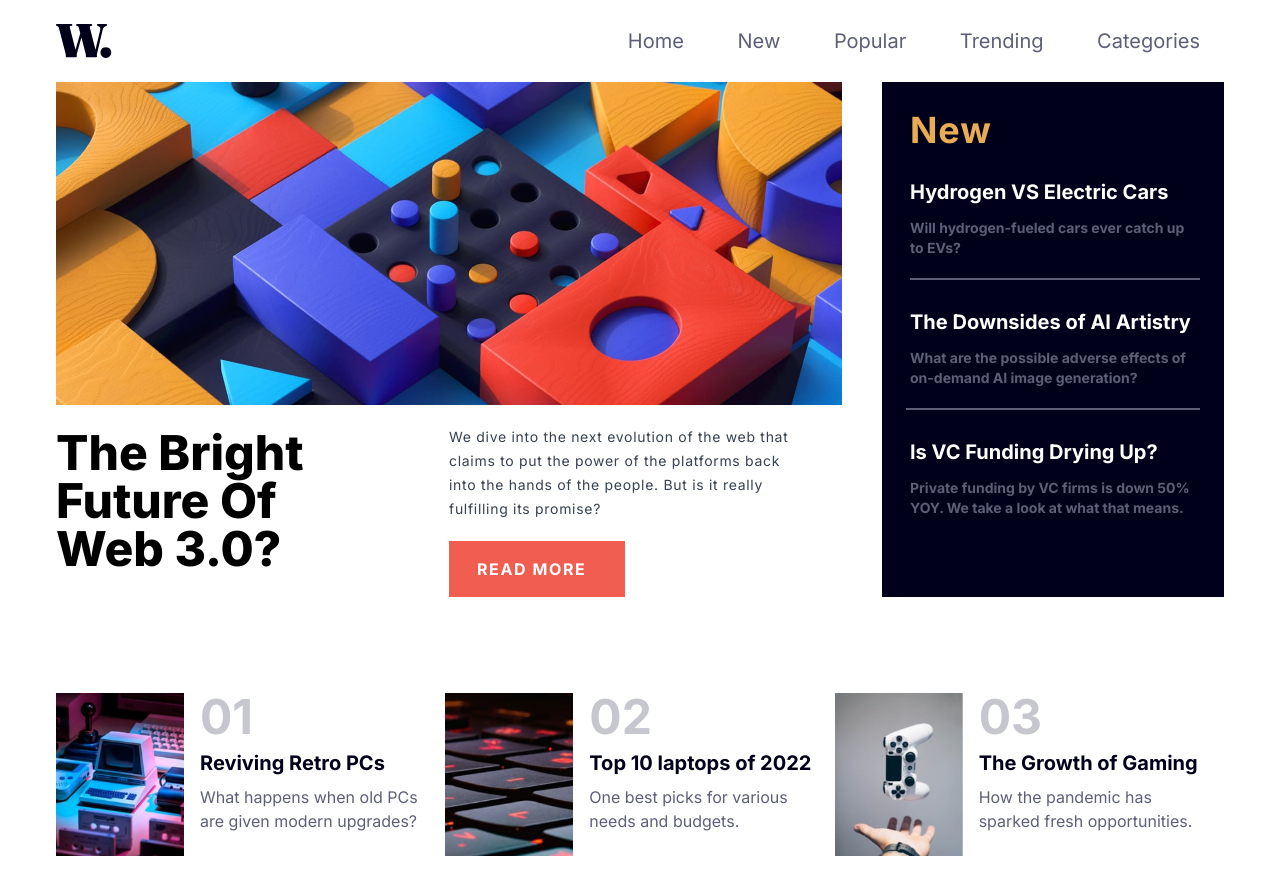
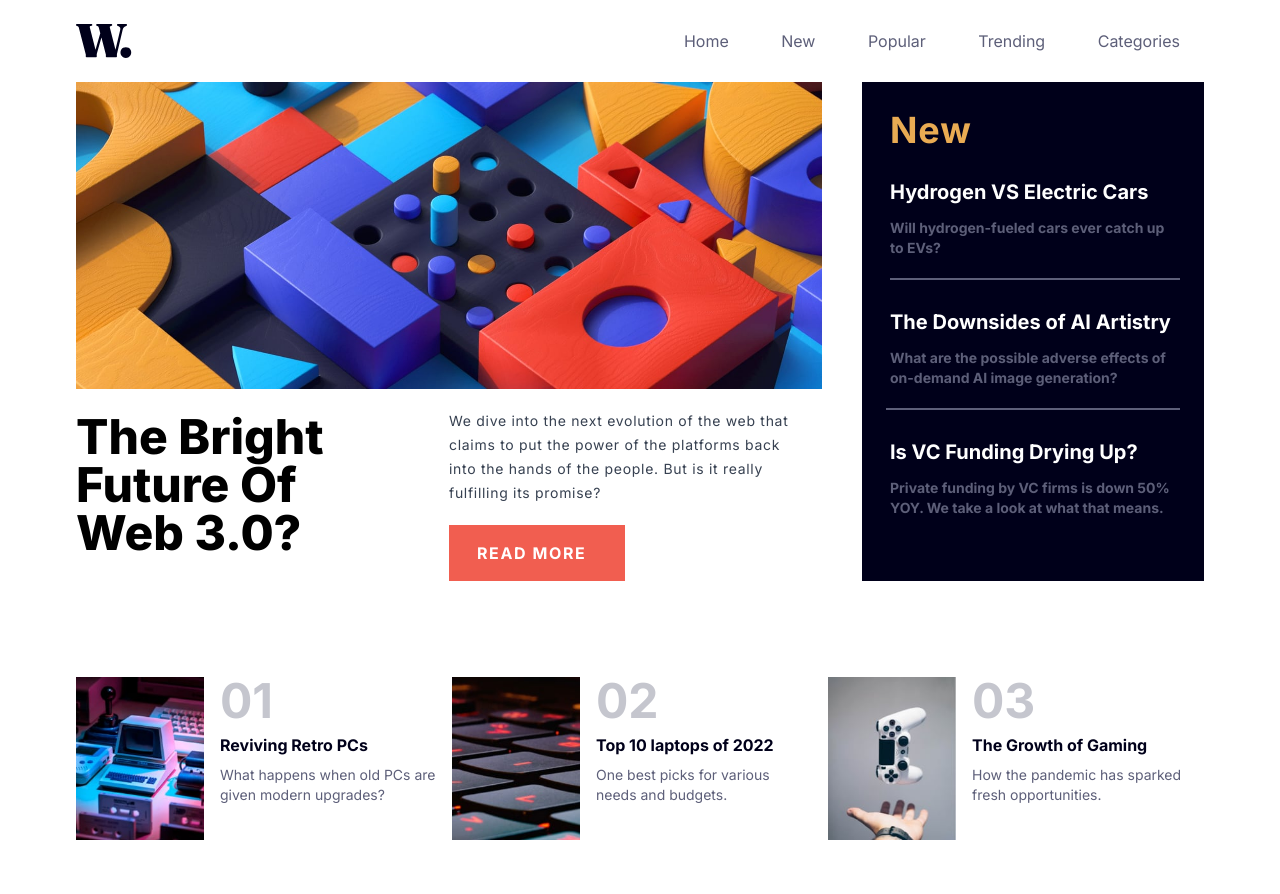
Before and after one commit to snehap02/news-homepage-frontendmentor, a website built with Vite: page index.html in a window 1280 px wide. Built offline with nearby package versions, Linux system fonts and the light colour scheme.

Commit message:
final commit

```diff
--- a/index.html
+++ b/index.html
@@ -9,7 +9,7 @@
     <link rel="stylesheet" href="/style.css">
     <title>News homepage</title>
 </head>
-<body class="min-h-screen overflow-x-hidden xl:px-9 2xl:px-36 md:px-10">
+<body class="min-h-screen overflow-x-hidden xl:px-14 2xl:px-36 md:px-10">
     <header class="bg-white sticky z-10 top-0">
         <section class="mx-auto flex justify-between items-center px-5 py-6">
             <img src="/images/logo.svg" alt="" class="w-14">
@@ -18,7 +18,7 @@
                 <img src="/images/icon-menu.svg" alt="">
             </button>
 
-            <nav class="hidden md:block font-onlyFont text-xl font-medium text-secondUnderText" aria-label="main">
+            <nav class="hidden md:block font-onlyFont text-xl lg:text-base font-medium text-secondUnderText" aria-label="main">
                 <a href="#" class="px-4 xl:px-6 2xl:px-7 md:hover:text-yellowish">Home</a>
                 <a href="#" class="px-4 xl:px-6 2xl:px-7 md:hover:text-yellowish">New</a>
                 <a href="#" class="px-4 xl:px-6 2xl:px-7 md:hover:text-yellowish">Popular</a>
@@ -85,8 +85,8 @@
             <img src="/images/image-retro-pcs.jpg" alt="" class="w-24 sm:w-32">
             <div>
                 <h1 class="font-onlyFont text-5xl font-bold text-onetwothree">01</h1>
-                <h2 class="text-xl font-bold font-onlyFont text-secondContent py-2 md:hover:text-yellowish">Reviving Retro PCs</h2>
-                <h3 class="font-onlyFont text-base font-medium text-secondUnderText sm:w-56">What happens when old PCs are given modern upgrades?</h3>
+                <h2 class="text-xl font-bold font-onlyFont text-secondContent py-2 md:hover:text-yellowish lg:w-44 xl:w-full lg:text-base">Reviving Retro PCs</h2>
+                <h3 class="font-onlyFont text-base font-medium text-secondUnderText sm:w-56 lg:w-36 xl:w-56 lg:text-sm">What happens when old PCs are given modern upgrades?</h3>
             </div>
         </div>
 
@@ -94,8 +94,8 @@
             <img src="/images/image-top-laptops.jpg" alt="" class="w-24 sm:w-32">
             <div>
                 <h1 class="font-onlyFont text-5xl font-bold text-onetwothree">02</h1>
-                <h2 class="text-xl font-bold font-onlyFont text-secondContent py-2 md:hover:text-yellowish">Top 10 laptops of 2022</h2>
-                <h3 class="font-onlyFont text-base font-medium text-secondUnderText sm:w-52">One best picks for various needs and budgets.</h3>
+                <h2 class="text-xl font-bold font-onlyFont text-secondContent py-2 md:hover:text-yellowish lg:w-44 xl:w-full lg:text-base">Top 10 laptops of 2022</h2>
+                <h3 class="font-onlyFont text-base font-medium text-secondUnderText sm:w-52 lg:w-44 xl:w-52 lg:text-sm">One best picks for various needs and budgets.</h3>
             </div>
         </div>
 
@@ -103,8 +103,8 @@
             <img src="/images/image-gaming-growth.jpg" alt="" class="w-24 sm:w-32">
             <div>
                 <h1 class="font-onlyFont text-5xl font-bold text-onetwothree">03</h1>
-                <h2 class="text-xl font-bold font-onlyFont text-secondContent py-2 md:hover:text-yellowish">The Growth of Gaming</h2>
-                <h3 class="font-onlyFont text-base font-medium text-secondUnderText sm:w-56">How the pandemic has sparked fresh opportunities.</h3>
+                <h2 class="text-xl font-bold font-onlyFont text-secondContent py-2 md:hover:text-yellowish lg:w-44 xl:w-full lg:text-base">The Growth of Gaming</h2>
+                <h3 class="font-onlyFont text-base font-medium text-secondUnderText sm:w-56 lg:w-56 xl:w-56 lg:text-sm">How the pandemic has sparked fresh opportunities.</h3>
             </div>
         </div>
     </section>
--- a/tailwind.config.js
+++ b/tailwind.config.js
@@ -36,6 +36,9 @@ module.exports = {
       },
       margin:{
         right: '600px'
+      },
+      transitionDuration:{
+        transitionTime: '0.5s'
       }
     },
   },
```
